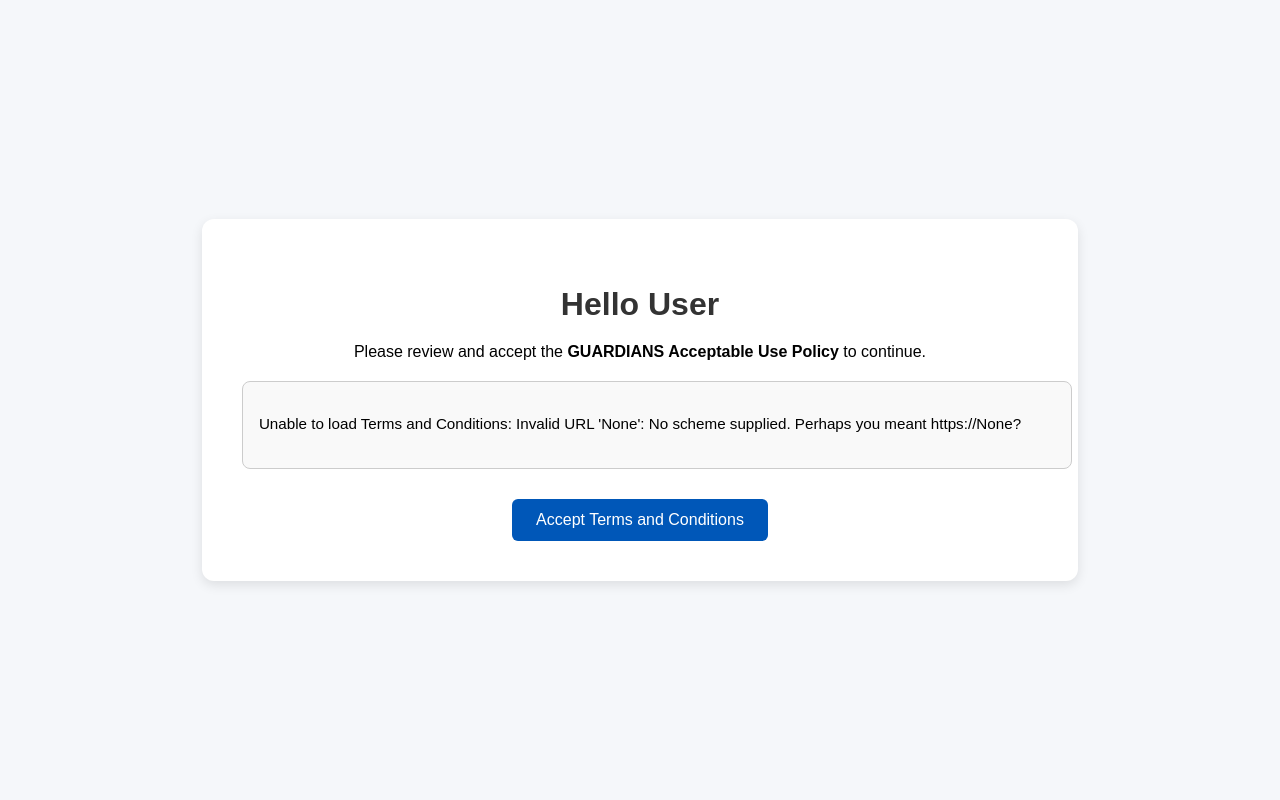
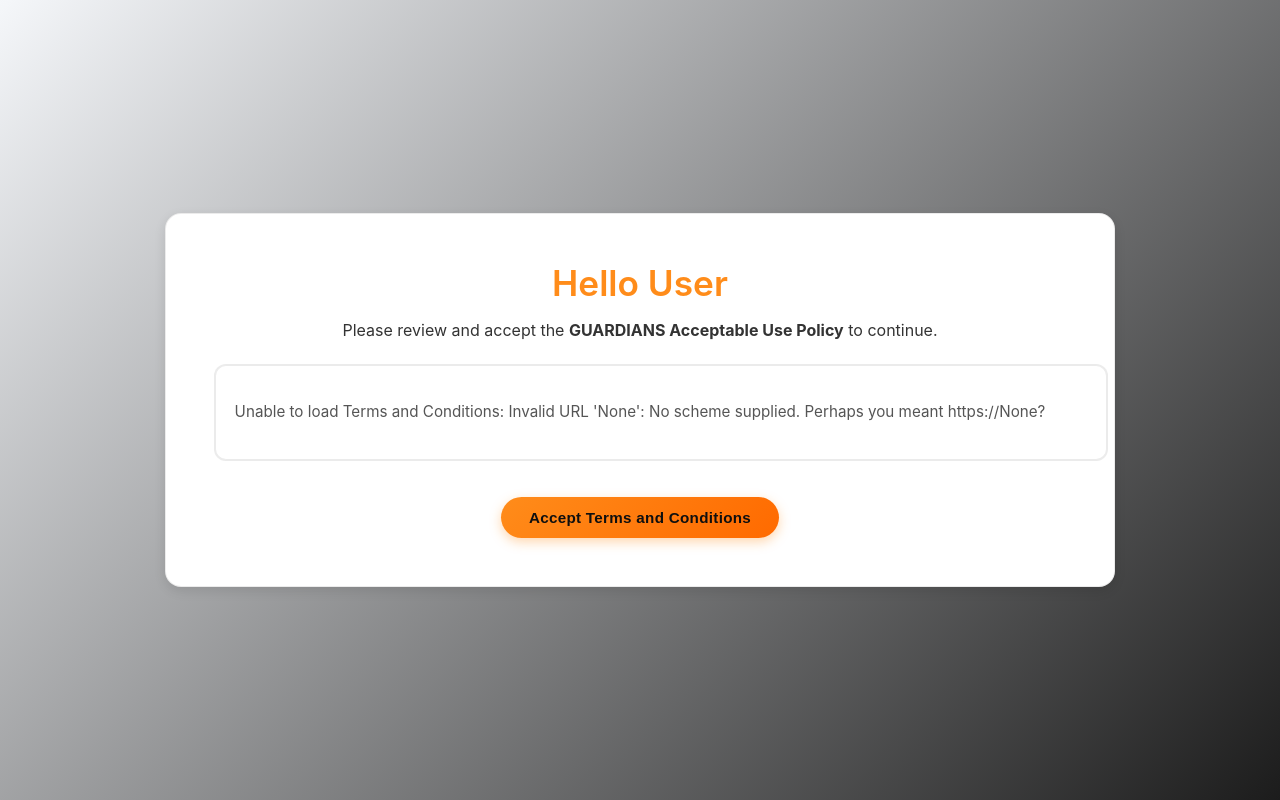
Before and after one commit to Skiddler233/COmanage-Terms-and-Conditions, a Flask app: page /terms in a window 1280 px wide. Run offline with Flask 3, Linux system fonts and the light colour scheme.

Commit message:
Updated CSS and token display functions

```diff
--- a/main.py
+++ b/main.py
@@ -3,7 +3,7 @@ import uuid
 import json
 import requests
 import dotenv
-from flask import Flask, session, render_template, request, redirect, url_for, jsonify
+from flask import Flask, session, render_template, request, redirect, url_for, jsonify, abort
 from authlib.integrations.flask_client import OAuth
 from authlib.jose import jwt, JsonWebKey
 from urllib.parse import quote
@@ -41,6 +41,22 @@ oidc = oauth.register(
     }
 )
 
+RELEVENT_CLAIMS = [
+    "sub", "email", "eppn", "eptid",  "family_name", "given_name",
+    "idp_name", "isMemberOf", "iss", "jti", "nonce", "auth_time",
+    "exp", "acr", "aud", "nbf", "idp", "affilliation", "iat"
+]
+KNOWN_CLAIMS = [
+    "sub", "email", "eppn", "eptid",  "family_name", "given_name",
+    "idp_name", "isMemberOf", "iss", "jti", "nonce", "auth_time",
+    "exp", "acr", "aud", "nbf", "idp", "affilliation", "iat"
+    "eduperson_targeted_id", "aueduperson_shared_token",
+    "home_organization", "home_organization_type", "mobile",
+    "name","eduperson_affiliation", "eduperson_scoped_affiliation",
+    "nickname","organization_name", "idp_entityid", "OIDC_access_token",
+    "OIDC_access_token_expires", "cert_subject_dn", "uid"
+]
+
 @app.route('/')
 def index():
     return render_template('index.html')
@@ -65,6 +81,23 @@ def decode_id_token(id_token, jwks_uri):
     claims = jwt.decode(id_token, key_set)
     claims.validate(leeway=10)
     return dict(claims)
+
+def build_claim_view(token: dict, mode: str) -> dict:
+    if mode == "short":
+        return {
+            k: token[k]
+            for k in RELEVENT_CLAIMS
+            if k in token
+        }
+    if mode == "full":
+        return dict(token.items())
+    if mode == "all":
+        all_claims = KNOWN_CLAIMS | token.keys()
+        return {
+            k: token.get(k, "No Value")
+            for k in all_claims
+        }
+    abort(400)
 
 @app.route('/authenticate')
 def authenticate():
--- a/static/styles.css
+++ b/static/styles.css
@@ -1,108 +1,193 @@
+/* =========================
+   Theme Variables
+   ========================= */
+:root {
+    --bg-primary: #f5f7fa;
+    --bg-surface: #ffffff;
+    --text-primary: #333;
+    --text-secondary: #555;
+    --accent-primary: #ff8c1a;
+    --accent-secondary: #ff6a00;
+    --border-subtle: rgba(0, 0, 0, 0.08);
+    --shadow-soft: 0 4px 12px rgba(0, 0, 0, 0.1);
+}
+
+/* Dark mode */
+@media (prefers-color-scheme: dark) {
+    :root {
+        --bg-primary: #0f0f0f;
+        --bg-surface: #161616;
+        --text-primary: #eaeaea;
+        --text-secondary: #bdbdbd;
+        --border-subtle: rgba(255, 255, 255, 0.06);
+        --shadow-soft: 0 10px 30px rgba(0, 0, 0, 0.6);
+    }
+}
+
+/* =========================
+   Base Layout
+   ========================= */
 body {
-    background-color: #f5f7fa;
-    font-family: Arial, sans-serif;
+    background: linear-gradient(135deg, var(--bg-primary), #1c1c1c);
+    font-family: "Inter", "Segoe UI", Arial, sans-serif;
     display: flex;
     justify-content: center;
     align-items: center;
     min-height: 100vh;
     margin: 0;
+    color: var(--text-primary);
 }
 
 .container {
+    background-color: var(--bg-surface);
+    padding: 48px;
+    border-radius: 16px;
+    box-shadow: var(--shadow-soft);
+    border: 1px solid var(--border-subtle);
     text-align: center;
-    background-color: #fff;
-    padding: 40px;
-    border-radius: 12px;
-    box-shadow: 0 4px 12px rgba(0, 0, 0, 0.1);
 }
-.heading-container{
+
+/* =========================
+   Headings
+   ========================= */
+.heading-container {
     display: flex;
     justify-content: space-between;
     align-items: center;
-    width: 80%;
+    width: 100%;
+    margin-bottom: 24px;
 }
 
 .heading-text,
 .logout-header {
-    font-size: 2rem;
-    margin-bottom: 20px;
-    color: #333;
+    font-size: 2.2rem;
+    font-weight: 600;
+    color: var(--accent-primary);
+    margin: 0;
 }
 
+/* =========================
+   Buttons
+   ========================= */
 .login-btn,
 .logout-btn {
-    display: inline-block;
-    padding: 12px 24px;
-    font-size: 1rem;
-    background-color: #0057b8;
-    color: white;
+    display: inline-flex;
+    align-items: center;
+    justify-content: center;
+    padding: 12px 28px;
+    font-size: 0.95rem;
+    font-weight: 600;
+    letter-spacing: 0.3px;
+    background: linear-gradient(
+        135deg,
+        var(--accent-primary),
+        var(--accent-secondary)
+    );
+    color: #0f0f0f;
     border: none;
-    border-radius: 6px;
+    border-radius: 999px;
     text-decoration: none;
-    transition: background-color 0.3s ease;
-    margin-top: 10px;
     cursor: pointer;
+    margin-top: 12px;
+    transition: transform 0.2s ease, box-shadow 0.2s ease;
+    box-shadow: 0 4px 12px rgba(255, 140, 26, 0.35);
 }
 
 .login-btn:hover,
 .logout-btn:hover {
-    background-color: #00469b;
+    transform: translateY(-2px);
+    box-shadow: 0 8px 20px rgba(255, 140, 26, 0.5);
 }
 
+/* =========================
+   Results / Text
+   ========================= */
 .result-text {
     text-align: left;
-    margin-top: 20px;
+    margin-top: 24px;
+    font-size: 0.95rem;
+    color: var(--text-secondary);
 }
 
+/* =========================
+   Table Styling
+   ========================= */
 table {
+    width: 70%;
+    min-width: 640px;
+    margin: 28px auto;
     border-collapse: separate;
     border-spacing: 0;
-    width: 60%;
-    min-width: 600px;
-    margin: 20px auto;
-    background: white;
-    border-radius: 12px;
+    background: var(--bg-surface);
+    border-radius: 16px;
     overflow: hidden;
-    box-shadow: 0 2px 8px rgba(0, 0, 0, 0.1);
+    box-shadow: var(--shadow-soft);
 }
 
-th, td {
-    padding: 12px 15px;
+th,
+td {
+    padding: 14px 18px;
     text-align: left;
 }
 
 th {
-    background: #e6f2ff;
-    color: #333;
-    font-weight: bold;
+    background: linear-gradient(135deg, #2a2a2a, #202020);
+    color: var(--accent-primary);
+    font-weight: 600;
+    font-size: 0.8rem;
+    letter-spacing: 0.6px;
+    text-transform: uppercase;
 }
 
 td {
-    border-top: 1px solid #ddd;
+    color: var(--text-primary);
+    border-top: 1px solid var(--border-subtle);
+    font-size: 0.9rem;
 }
 
 tr:hover td {
-    background: #f5faff;
+    background: rgba(255, 140, 26, 0.08);
 }
+
+/* =========================
+   Code / Token Output
+   ========================= */
 pre {
     text-align: left;
+    background: #0f0f0f;
+    padding: 16px;
+    border-radius: 12px;
+    color: #ffb366;
+    font-family: "JetBrains Mono", "Fira Code", monospace;
+    font-size: 0.85rem;
+    overflow-x: auto;
+    box-shadow: inset 0 0 0 1px var(--border-subtle);
 }
+
+/* =========================
+   Terms Box
+   ========================= */
 .terms-box {
     width: 100%;
     max-height: 500px;
     overflow-y: auto;
-    border: 1px solid #ccc;
-    border-radius: 8px;
-    padding: 1rem;
-    margin: 20px 0;
-    background: #f9f9f9;
+    border-radius: 12px;
+    padding: 20px;
+    margin: 24px 0;
+    background: var(--bg-surface);
+    border: 1px solid var(--border-subtle);
+    box-shadow: inset 0 0 0 1px var(--border-subtle);
     font-size: 0.95rem;
-    line-height: 1.5;
+    line-height: 1.6;
     text-align: left;
+    color: var(--text-secondary);
 }
 
-.terms-box h1, .terms-box h2, .terms-box h3 {
-    margin-top: 1rem;
+.terms-box h1,
+.terms-box h2,
+.terms-box h3 {
+    color: var(--accent-primary);
+    margin-top: 1.2rem;
 }
 
 .terms-box p {
--- a/templates/index.html
+++ b/templates/index.html
@@ -7,12 +7,14 @@
 </head>
 <body>
 <div class="container">
-    <h1 class="heading-text">Terms & Conditions Demo</h1>
+    <h1 class="heading-text">OIDC TOKEN REFLECTOR</h1>
+    <h2>TERMS AND CONDITIONS DEMO</h2>
+
     <!-- Normal login flow -->
     <a class="login-btn" href="/login">Login with AAF</a>
 
     <!-- Demo login flow (skips T&C check) -->
-    <a class="login-btn" href="/login_demo">Reflect Token</a>
+    <a class="login-btn" href="/login_demo">Skip T&Cs Check</a>
 </div>
 </body>
 </html>
```
